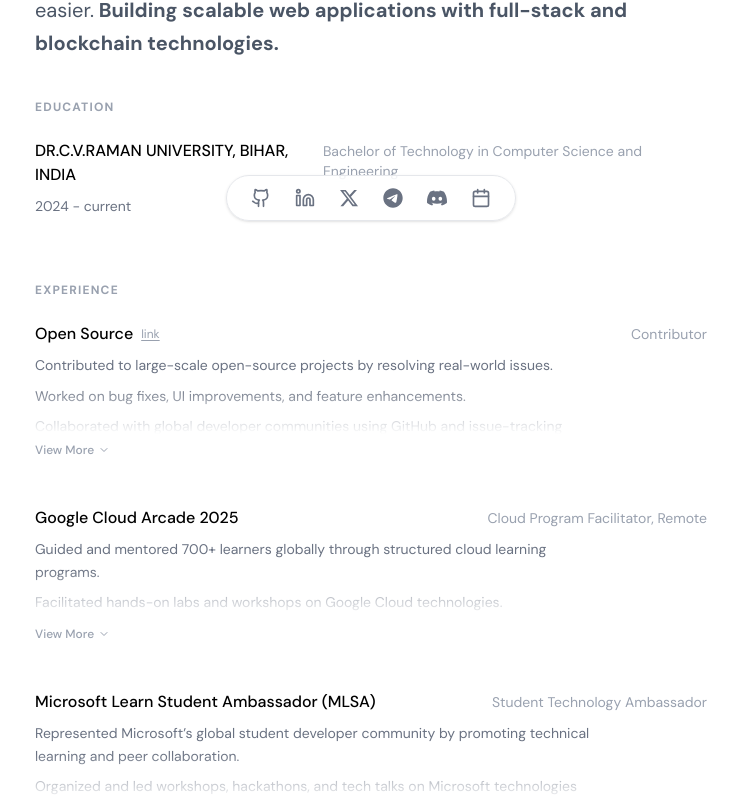
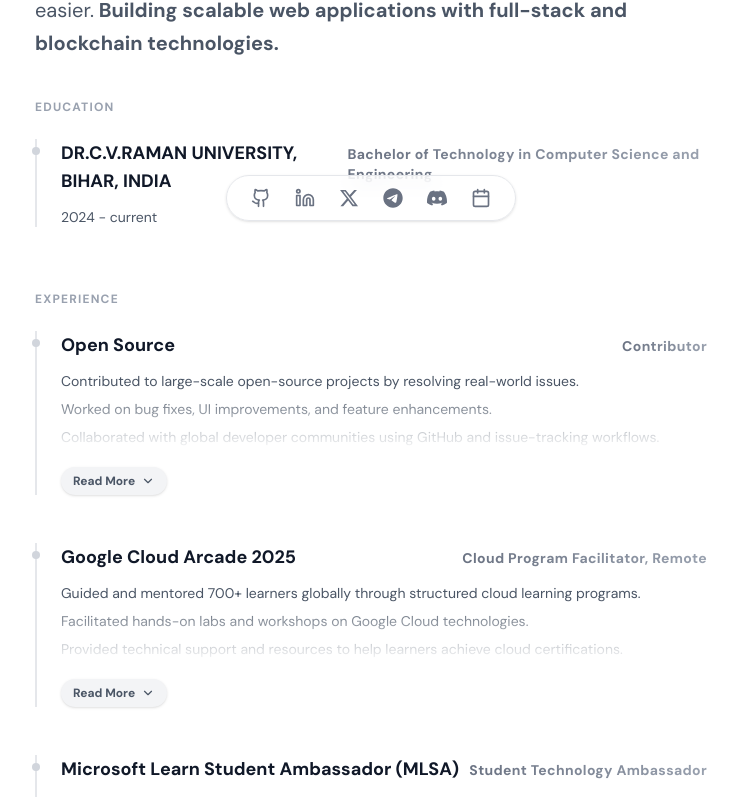
Before and after one commit to Priyanshubhartistm/pb-portfolio, a Next.js app: page / in a window 1280 px wide. Shown: the part 555-1352 px from the top of the page, without its empty margins (269-1007 px from the left). Built offline with nearby package versions, Linux system fonts and the light colour scheme.

Commit message:
feat: add typewriter startup animation component
Created a new reusable wrapper for typewriter and fade-in hero animations.

```diff
--- a/app/components/ExperienceItem.tsx
+++ b/app/components/ExperienceItem.tsx
@@ -2,6 +2,7 @@
 
 import { useState } from "react";
 import { ChevronDown, ChevronUp } from "lucide-react";
+import { motion } from "framer-motion";
 
 interface ExperienceItemProps {
     title: string;
@@ -16,47 +17,51 @@
     const [isExpanded, setIsExpanded] = useState(false);
 
     return (
-        <div className="group">
-            <div className="mb-2 flex flex-col justify-between sm:flex-row sm:items-baseline">
-                <div className="flex items-center gap-2">
-                    <span className="font-medium text-black dark:text-white">{title}</span>
-                    {link && (
-                        <a
-                            href={link}
-                            target="_blank"
-                            rel="noopener noreferrer"
-                            className="text-xs text-gray-400 dark:text-gray-500 underline underline-offset-2 hover:text-black dark:hover:text-white"
-                        >
-                            link
-                        </a>
-                    )}
+        <motion.div
+            initial={{ opacity: 0, y: 10 }}
+            whileInView={{ opacity: 1, y: 0 }}
+            viewport={{ once: true }}
+            className="group relative pl-4 sm:pl-6 border-l-2 border-gray-200 dark:border-zinc-800 hover:border-indigo-500 dark:hover:border-purple-500 transition-colors duration-300"
+        >
+            {/* Timeline Dot */}
+            <div className="absolute -left-[5px] top-2 h-2 w-2 rounded-full bg-gray-300 dark:bg-zinc-700 group-hover:bg-indigo-500 dark:group-hover:bg-purple-500 group-hover:scale-150 transition-all duration-300" />
+
+            <div className="mb-3 flex flex-col justify-between sm:flex-row sm:items-baseline">
+                <div className="flex items-center gap-3">
+                    <h3 className="text-lg font-bold text-gray-900 dark:text-gray-100 group-hover:text-indigo-600 dark:group-hover:text-purple-400 transition-colors">
+                        {title}
+                    </h3>
                 </div>
-                <span className="text-sm text-gray-400 dark:text-gray-500">{role}</span>
+                <span className="text-sm font-semibold tracking-wide text-transparent bg-clip-text bg-gradient-to-r from-gray-500 to-gray-400 dark:from-gray-400 dark:to-gray-500 group-hover:from-indigo-500 group-hover:to-pink-500 transition-all">
+                    {role}
+                </span>
             </div>
 
-            <div className={`relative max-w-xl text-sm leading-relaxed text-gray-500 dark:text-gray-400 transition-all duration-300 ${!isExpanded && collapsible ? `${collapsedHeight} overflow-hidden` : ""}`}>
-                {children}
+            <div className={`relative max-w-2xl text-sm leading-relax text-gray-600 dark:text-gray-400 transition-all duration-500 ease-in-out ${!isExpanded && collapsible ? `${collapsedHeight} overflow-hidden` : ""}`}>
+                <div className="space-y-2 group-hover:text-gray-800 dark:group-hover:text-gray-300 transition-colors">
+                    {children}
+                </div>
                 {collapsible && !isExpanded && (
-                    <div className="absolute bottom-0 left-0 right-0 h-12 bg-gradient-to-t from-white dark:from-black to-transparent" />
+                    <div className="absolute bottom-0 left-0 right-0 h-16 bg-gradient-to-t from-white dark:from-black to-transparent pointer-events-none" />
                 )}
             </div>
 
             {collapsible && (
                 <button
                     onClick={() => setIsExpanded(!isExpanded)}
-                    className="mt-2 flex items-center gap-1 text-xs font-medium text-gray-400 dark:text-gray-500 hover:text-black dark:hover:text-white"
+                    className="mt-4 flex items-center gap-1.5 text-xs font-bold px-3 py-1.5 rounded-full bg-gray-100 dark:bg-zinc-800 text-gray-600 dark:text-gray-300 hover:bg-indigo-500 hover:text-white dark:hover:bg-indigo-500 dark:hover:text-white transition-all shadow-sm"
                 >
                     {isExpanded ? (
                         <>
-                            View Less <ChevronUp className="h-3 w-3" />
+                            Show Less <ChevronUp className="h-3.5 w-3.5" />
                         </>
                     ) : (
                         <>
-                            View More <ChevronDown className="h-3 w-3" />
+                            Read More <ChevronDown className="h-3.5 w-3.5" />
                         </>
                     )}
                 </button>
             )}
-        </div>
+        </motion.div>
     );
 }
--- /dev/null
+++ b/app/components/StartupAnimation.tsx
@@ -0,0 +1,100 @@
+"use client";
+
+import { useState, useEffect } from "react";
+import { motion, AnimatePresence } from "framer-motion";
+
+interface StartupAnimationProps {
+  title: string;
+  subtitle: string;
+  children: React.ReactNode;
+}
+
+export function StartupAnimation({ title, subtitle, children }: StartupAnimationProps) {
+  const [titleText, setTitleText] = useState("");
+  const [subtitleText, setSubtitleText] = useState("");
+  const [typingPhase, setTypingPhase] = useState<"title" | "subtitle" | "complete">("title");
+
+  // Typewriter effect speed (ms per character)
+  const typingSpeed = 50;
+
+  useEffect(() => {
+    let timeout: NodeJS.Timeout;
+
+    if (typingPhase === "title") {
+      if (titleText.length < title.length) {
+        timeout = setTimeout(() => {
+          setTitleText(title.slice(0, titleText.length + 1));
+        }, typingSpeed);
+      } else {
+        timeout = setTimeout(() => setTypingPhase("subtitle"), 400); // Pause before subtitle
+      }
+    } else if (typingPhase === "subtitle") {
+      if (subtitleText.length < subtitle.length) {
+        timeout = setTimeout(() => {
+          setSubtitleText(subtitle.slice(0, subtitleText.length + 1));
+        }, typingSpeed / 1.5); // Slightly faster for paragraph
+      } else {
+        timeout = setTimeout(() => setTypingPhase("complete"), 500); // Pause before revealing children
+      }
+    }
+
+    return () => clearTimeout(timeout);
+  }, [titleText, subtitleText, typingPhase, title, subtitle]);
+
+  return (
+    <div className="flex flex-col items-center justify-center w-full">
+      {/* Title */}
+      <motion.h1
+        className="mb-4 text-5xl font-extrabold tracking-tight sm:text-7xl text-transparent bg-clip-text bg-gradient-to-r from-rose-400 to-fuchsia-500 dark:from-rose-400 dark:to-fuchsia-500 min-h-[1.2em] flex items-center"
+      >
+        {titleText}
+        {typingPhase === "title" && (
+          <motion.span
+            animate={{ opacity: [1, 0] }}
+            transition={{ repeat: Infinity, duration: 0.8, ease: "linear" }}
+            className="ml-1 inline-block w-[3px] h-[0.9em] bg-blue-500 dark:bg-blue-400"
+          />
+        )}
+      </motion.h1>
+
+      {/* Subtitle */}
+      <motion.p
+        className="mb-8 max-w-xl text-lg text-gray-700 dark:text-gray-300 sm:text-xl min-h-[3em]"
+      >
+        {subtitleText}
+        {typingPhase === "subtitle" && (
+          <motion.span
+            animate={{ opacity: [1, 0] }}
+            transition={{ repeat: Infinity, duration: 0.8, ease: "linear" }}
+            className="ml-1 inline-block w-[2px] h-[0.9em] bg-blue-500 dark:bg-blue-400 align-middle"
+          />
+        )}
+        {typingPhase === "complete" && (
+          <motion.span
+            animate={{ opacity: [1, 0] }}
+            transition={{ repeat: Infinity, duration: 0.8, ease: "linear" }}
+            className="ml-1 inline-block w-[2px] h-[0.9em] bg-blue-500 dark:bg-blue-400 align-middle opacity-50"
+          />
+        )}
+      </motion.p>
+
+      {/* Children Elements (Buttons, etc.) */}
+      <AnimatePresence>
+        {typingPhase === "complete" && (
+          <motion.div
+            initial={{ opacity: 0, y: 30 }}
+            animate={{ opacity: 1, y: 0 }}
+            transition={{
+              duration: 0.8,
+              ease: "easeOut",
+              staggerChildren: 0.2
+            }}
+            className="flex flex-col items-center w-full"
+          >
+            {children}
+          </motion.div>
+        )}
+      </AnimatePresence>
+    </div>
+  );
+}
```
